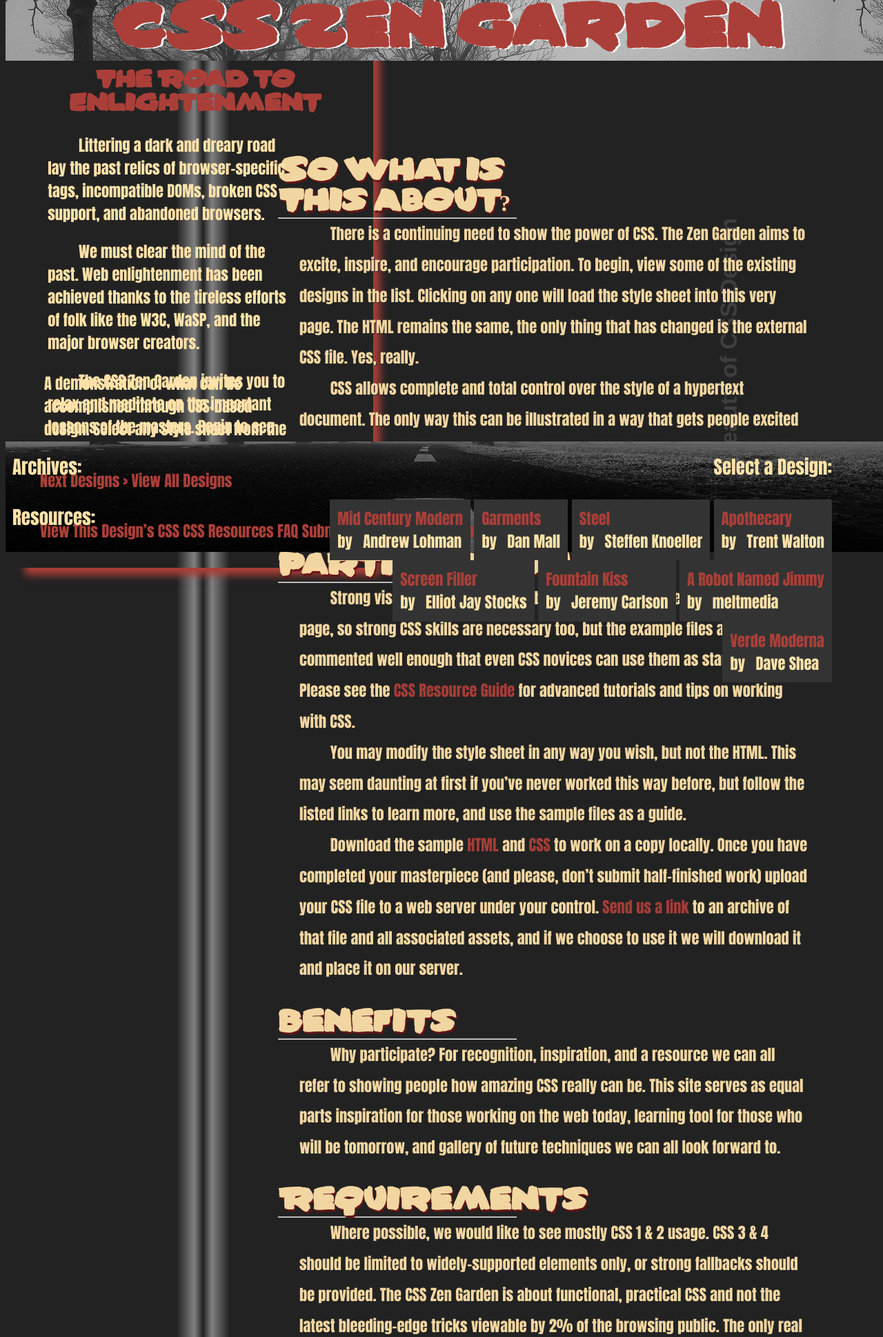
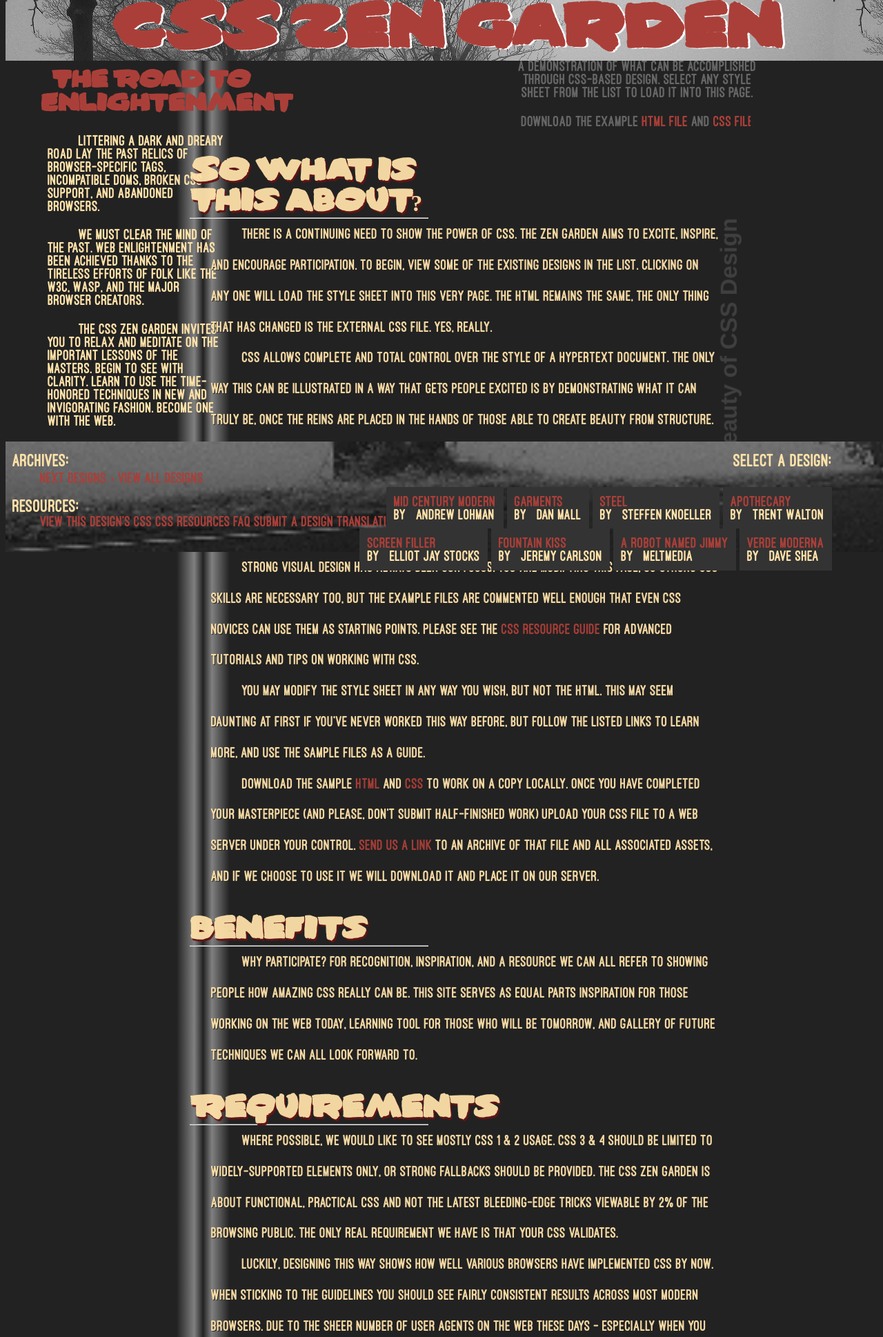
Before and after one commit to jonjamison3/schooling, a PHP site: page / in a window 1280 px wide. Shown: the top 1938 px of the page at 69% size. Run offline with PHP 8.4, Linux system fonts and the light colour scheme.

Commit message:
adding fonts, fixing up layout

```diff
--- a/webDev2/midterm/styles/styles.css
+++ b/webDev2/midterm/styles/styles.css
@@ -4,7 +4,7 @@ body{
 	background:linear-gradient(to right, #222 20%, gray 22%, #222 23%, gray 24%, #222 26%);
 	color: #FFE2A9;
 	font-size: 1.4em;
-	font-family: impact;
+	font-family: ostrich;
 	width: 90%;
 }
 abbr{
@@ -48,7 +48,8 @@ ul{
 aside{
 	position: fixed;
 	background-image:url("../images/botRoadBW.jpg");
-	background-repeat:round; ;
+	background-size: 5000px;
+	background-repeat:no-repeat;
 	width: 100%;
 	background-color: #222;
 	bottom: 0;
@@ -63,9 +64,9 @@ footer{
 	padding-right: 2em;
 	margin-left: auto;
 	margin-bottom: 25%;
-	left:50%;
+	left:60%;
 	top: 100%;
-	right: 5%;
+	right: 15%;
 	position: absolute;
 	box-shadow:4px 0px #222;
 	float: right;
@@ -92,15 +93,13 @@ footer{
 .preamble{
 	position: fixed;
 	padding: 1.5em;
-	margin-right: 60vw;
-	box-shadow: 10px 11px 11px #AA3F39;
 	animation-name:inFade;
 	animation-duration:2s;
 	margin-bottom: 0;
 	max-width: 720px;
 	top: 5%;
 	left:2%;
-	width: 35%;
+	width: 25%;
 }
 .preamble h3{
 	font-family: sinCity;
@@ -113,13 +112,11 @@ footer{
 	padding:0 10px;
 }
 .summary{
-	font-family: impact;
-	max-width: 30vw;
+	color: #666;
 	min-width: 360px;
+	float: right;
 	padding:2.5em;
-	margin-top: 40%;
-	text-align: center
-	position: top center;
+	text-align: center;
 	width: 25%;
 }
 .zen-resources, .design-archives,.design-selection{
@@ -181,3 +178,11 @@ footer{
     font-family: sinCity;
     src: url("../fonts/Sin City.ttf");
 }
+@font-face {
+    font-family: ostrich;
+    src: url("../fonts/OstrichSans-Heavy.otf");
+}
+@font-face {
+    font-family: windsong;
+    src: url("../fonts/Windsong.ttf");
+}
```
Also changed, not shown: webDev2/midterm/fonts/OstrichSans-Heavy.otf (added), webDev2/midterm/fonts/Windsong.ttf (added).
